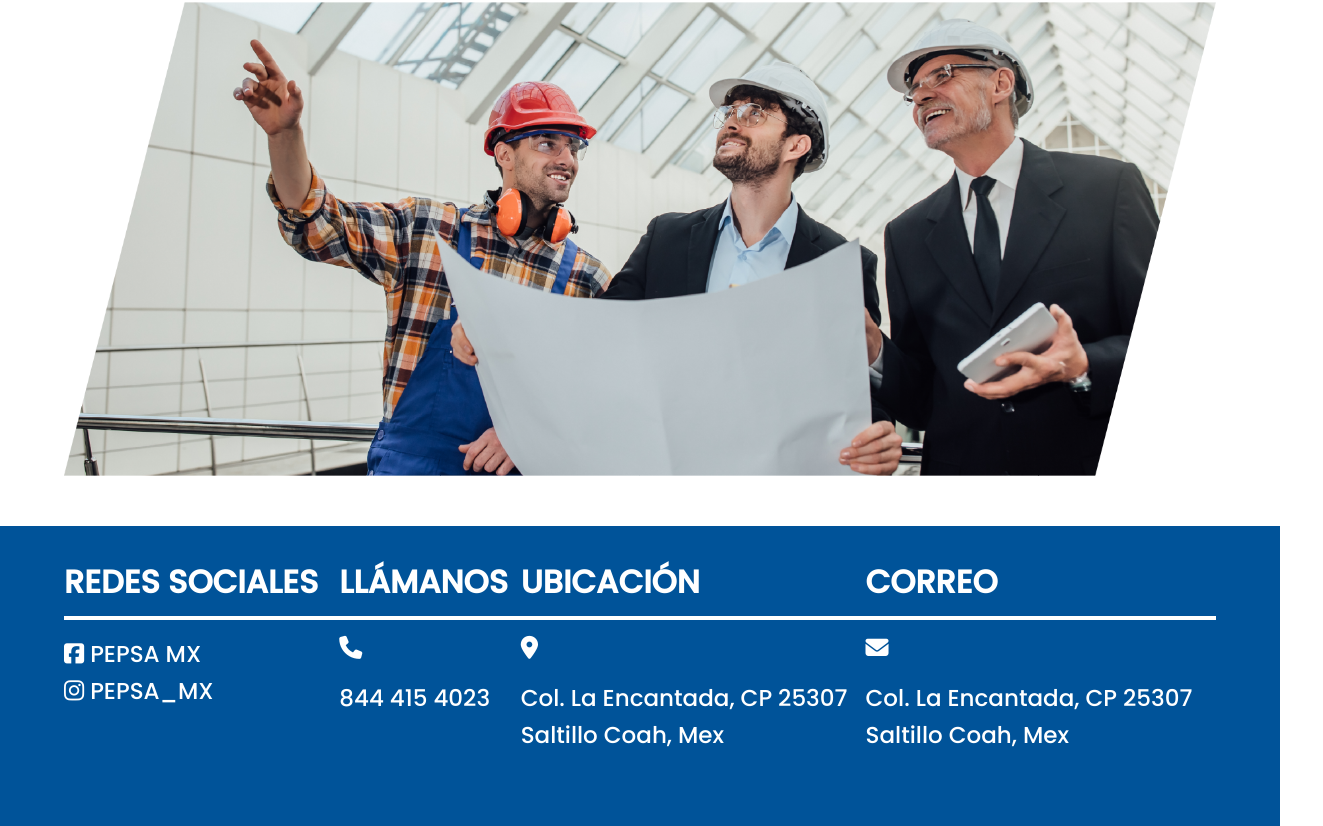
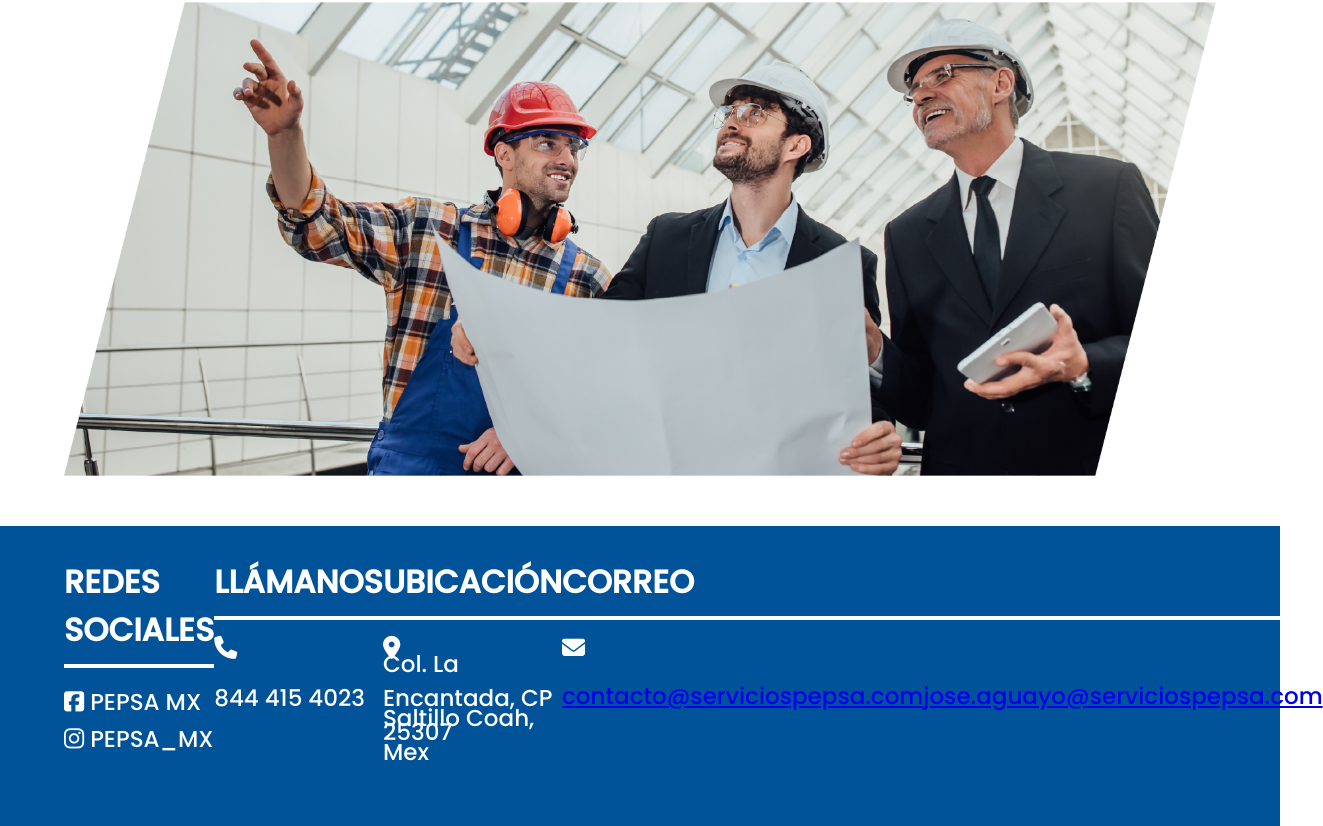
Before and after one commit to EdgarRamosLuna/pepsa, a React (Create React App) app: page / in a window 1280 px wide. Shown: the part 2213-3039 px from the top of the page, 1323 px wide, since content can reach past the window. Built offline with nearby package versions, Linux system fonts and the light colour scheme.

Commit message:
Contacto component added

```diff
--- a/src/components/Footer.js
+++ b/src/components/Footer.js
@@ -51,8 +51,8 @@ const Footer = () => {
             <i class="fa-solid fa-envelope"></i>
             </div>
             <div className="item-txt">
-              <p>Col. La Encantada, CP 25307</p>
-              <p>Saltillo Coah, Mex</p>
+            <a href="mailto:contacto@serviciospepsa.com">contacto@serviciospepsa.com</a>
+            <a href="mailto:jose.aguayo@serviciospepsa.com">jose.aguayo@serviciospepsa.com</a>
             </div>
           </div>
         </div>
```
